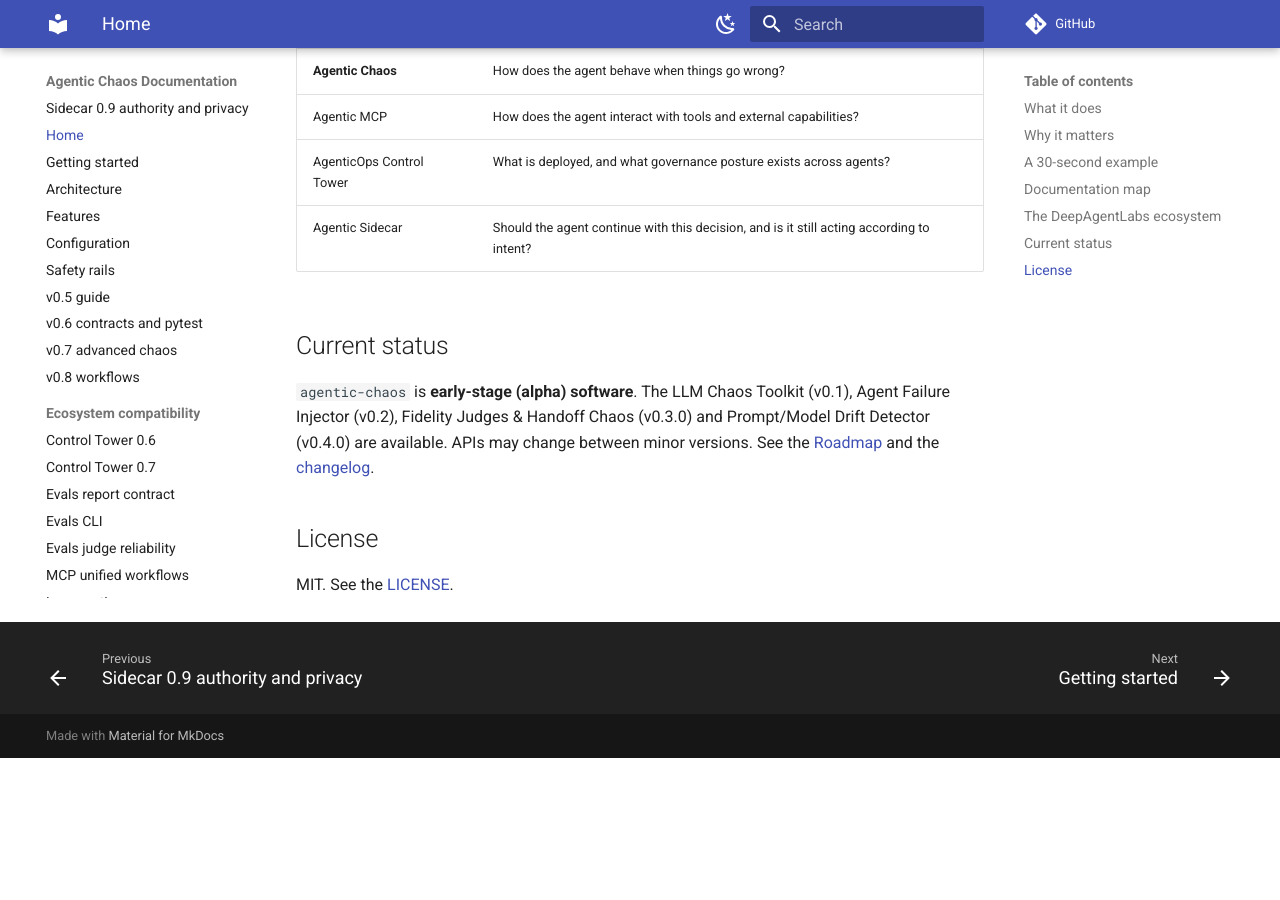
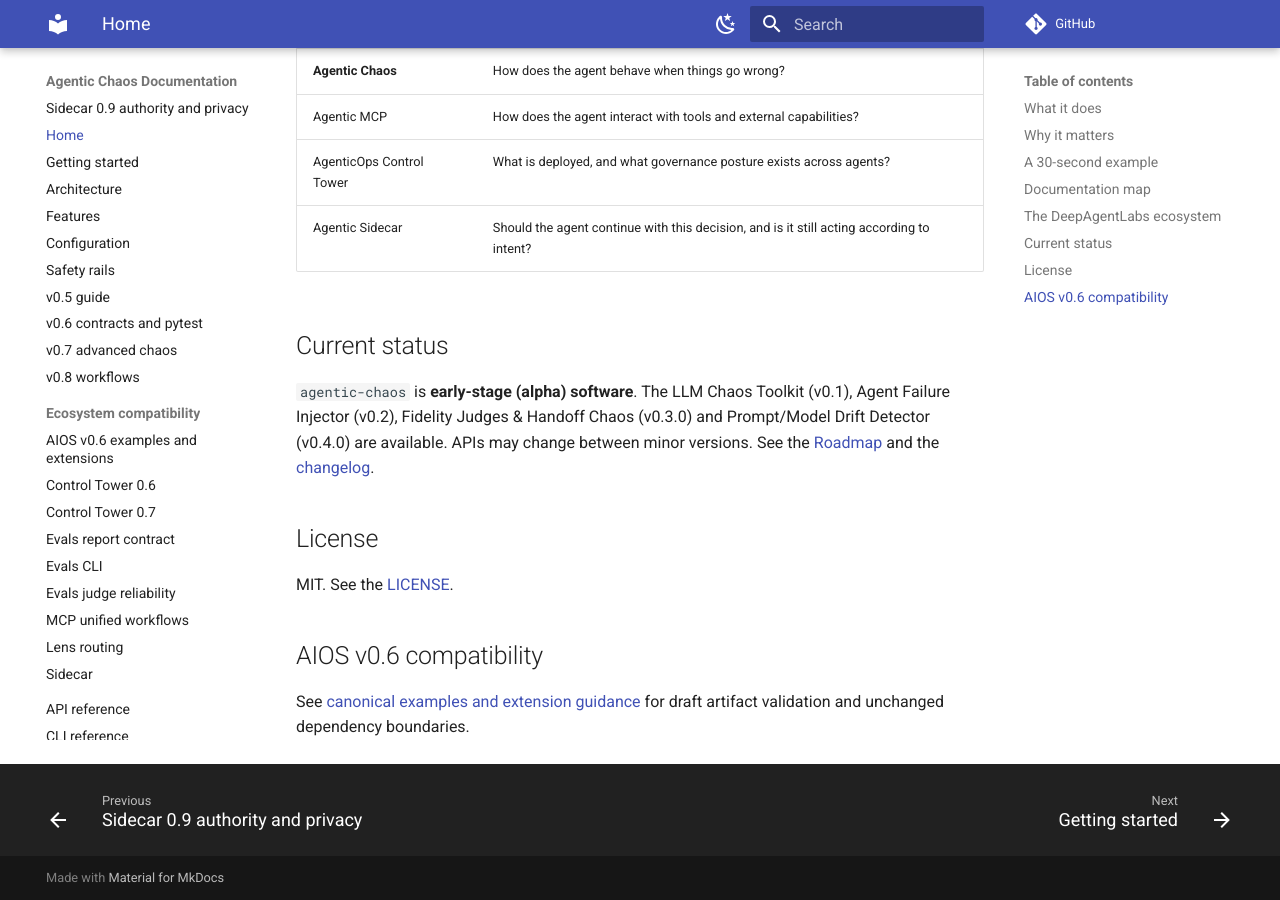
Before and after one commit to DeepAgentLabs/agentic-chaos, an MkDocs documentation site: the page built from docs/index.md, in a window 1280 px wide and 900 px high, scrolled down 2545 px. Built offline with MkDocs 1.6.1 and Material for MkDocs 9.7.7, drawn with Linux system fonts in a browser that asks for light colours; comment, search, counter and statistics services are not loaded; before the commit the page ends 3303 px from its top, so only the background shows below that.

Commit message:
docs(review): expose AIOS compatibility guide in published site

```diff
--- a/docs/index.md
+++ b/docs/index.md
@@ -102,3 +102,8 @@ Drift Detector (v0.4.0) are available. APIs may change between minor versions. S
 ## License
 
 MIT. See the [LICENSE](https://github.com/DeepAgentLabs/agentic-chaos/blob/main/LICENSE).
+
+## AIOS v0.6 compatibility
+
+See [canonical examples and extension guidance](aios-v0.6.md) for draft
+artifact validation and unchanged dependency boundaries.
--- a/mkdocs.yml
+++ b/mkdocs.yml
@@ -66,6 +66,7 @@ nav:
   - v0.7 advanced chaos: v0.7.md
   - v0.8 workflows: v0.8.md
   - Ecosystem compatibility:
+      - AIOS v0.6 examples and extensions: aios-v0.6.md
       - Control Tower 0.6: control-tower-0.6.md
       - Control Tower 0.7: tower-0.7-fleet-operations.md
       - Evals report contract: evals-report-contract.md
```
